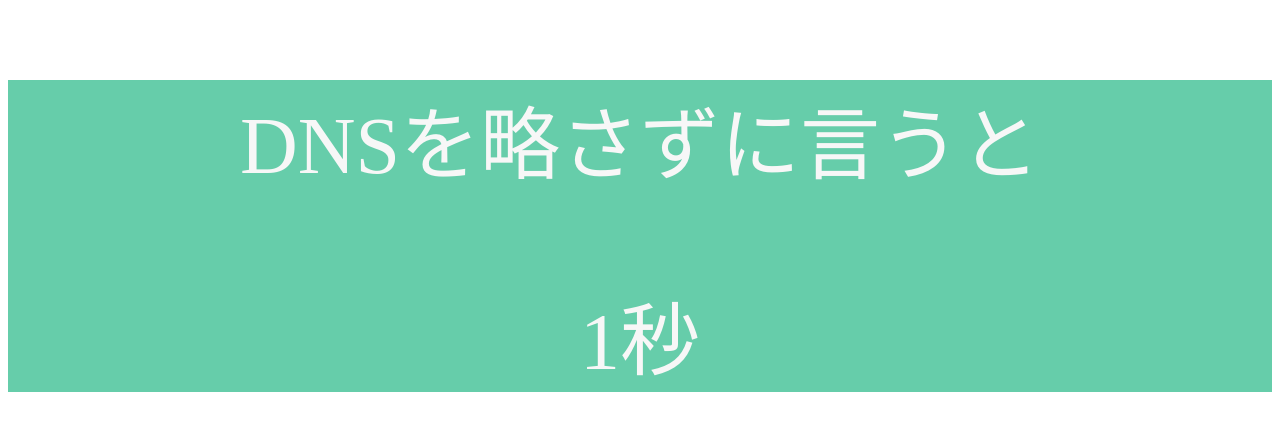
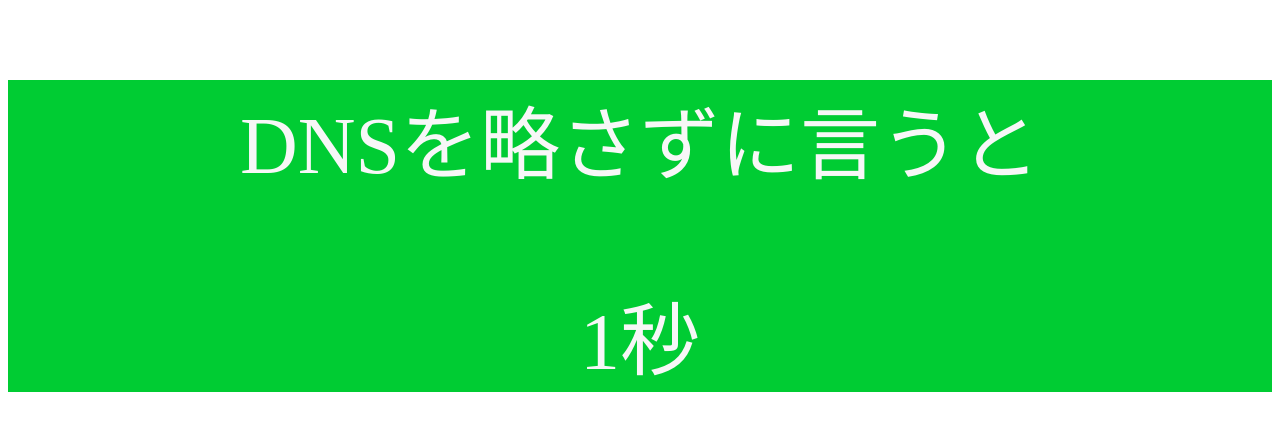
Before and after one commit to itc-n22006/Zunda_Shake, a plain HTML site: page index.html in a window 1280 px wide. Both pictures are taken after a click on the button "Start Quiz". Drawn offline with Linux system fonts and the light colour scheme.

Commit message:
Update styles.css

```diff
--- a/styles.css
+++ b/styles.css
@@ -78,7 +78,7 @@
 .quiz-container {
   text-align: center;
   display: none;
-  background-color: #66cdaa;
+  background-color: #00cc33;
   color: #f7f7f7;
   position: relative;
   z-index: 2;
```
